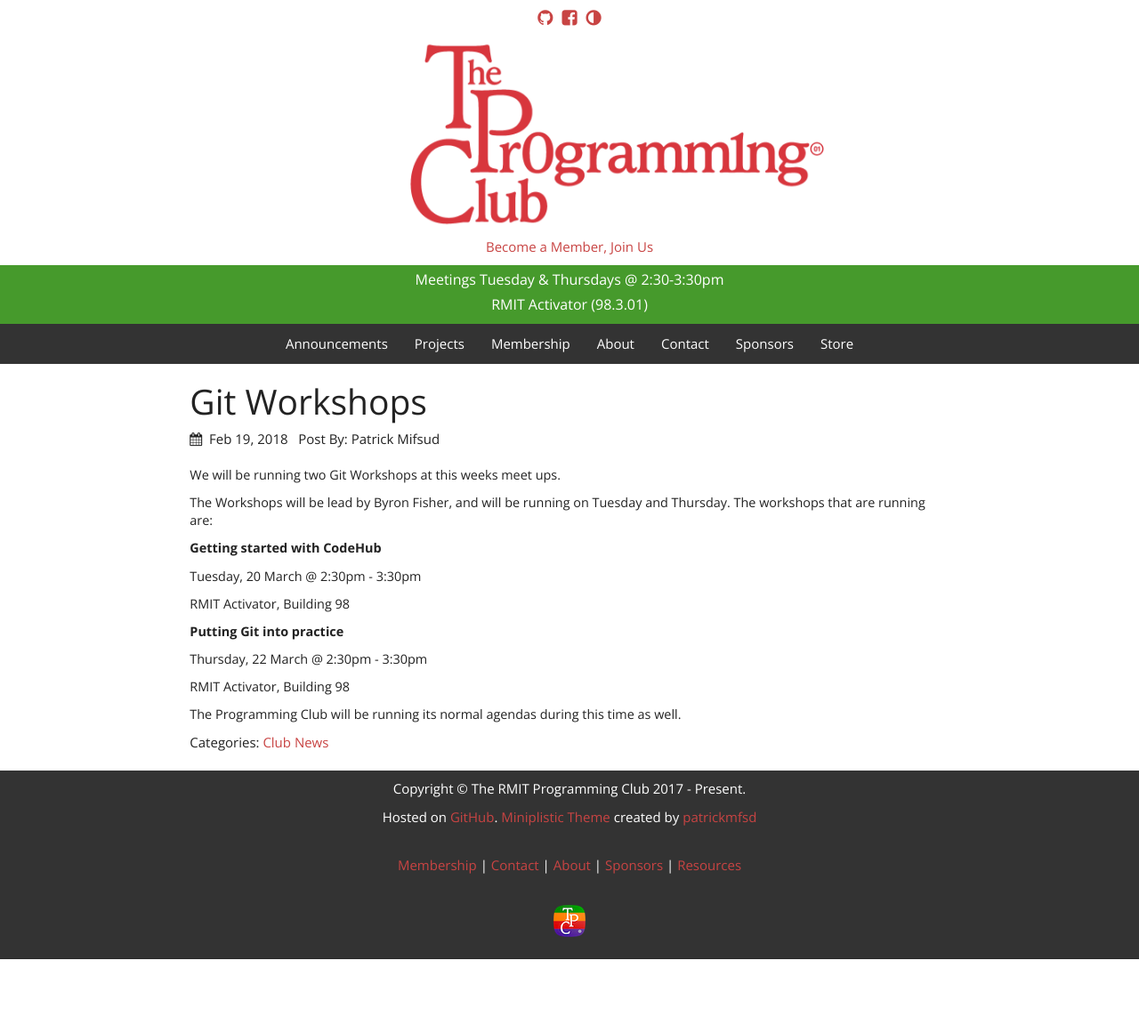
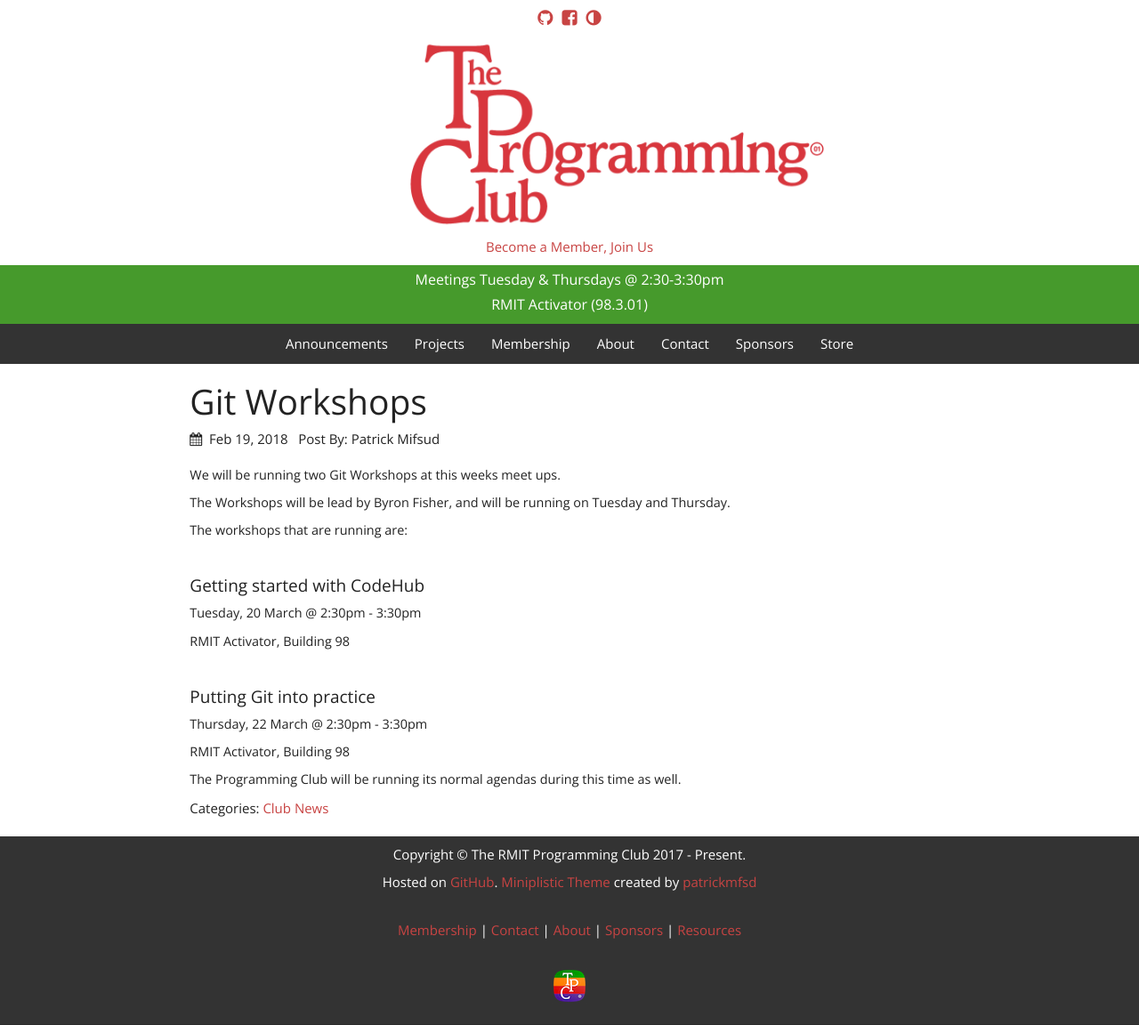
Before and after one commit to rmit-programming-club/rmit-programming-club.github.io, a Jekyll site: the page built from _posts/2018-02-19-Git-Workshops.md, in a window 1280 px wide. Shown: the whole page at 89% size. Built offline with Jekyll 4.4.1, drawn with Linux system fonts in a browser that asks for light colours; nearby versions of some CDN libraries; before the commit the page ends 1078 px from its top, so only the background shows below that.

Commit message:
Update 2018-02-19-Git-Workshops.md

```diff
--- a/_posts/2018-02-19-Git-Workshops.md
+++ b/_posts/2018-02-19-Git-Workshops.md
@@ -8,17 +8,21 @@
 
 <!-- more -->
 
-The Workshops will be lead by Byron Fisher, and will be running on Tuesday and Thursday. The workshops that are running are:
+The Workshops will be lead by Byron Fisher, and will be running on Tuesday and Thursday.
 
+The workshops that are running are:
 
-**Getting started with CodeHub**
+<br />
+
+#### Getting started with CodeHub
 
 Tuesday, 20 March @ 2:30pm - 3:30pm
 
 RMIT Activator, Building 98
 
+<br />
 
-**Putting Git into practice**
+#### Putting Git into practice
 
 Thursday, 22 March @ 2:30pm - 3:30pm
 
```
